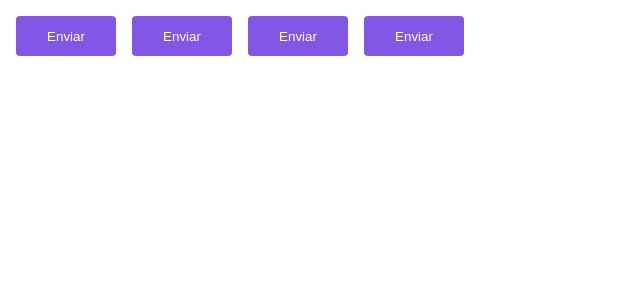
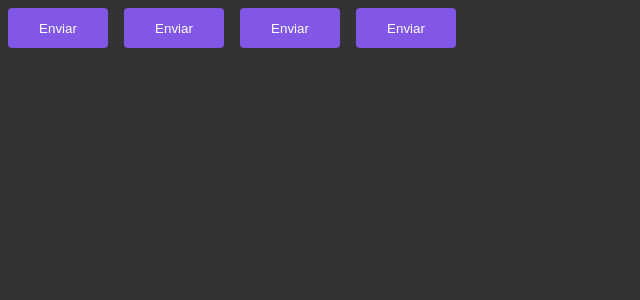
Before and after one commit to MarcosVOS/timer-pomodoro, a React (Vite) app: page / in a window 1280 px wide. Shown: the top 300 px of the page, without its empty margins (0-640 px from the left). Built offline with nearby package versions, Linux system fonts and the light colour scheme.

Commit message:
working with global styles

```diff
--- a/src/App.tsx
+++ b/src/App.tsx
@@ -1,6 +1,7 @@
 import { ThemeProvider } from "styled-components"
 import { Button } from "./components/Button";
 import { defaultTheme } from "./styles/themes/default";
+import { GlobalStyle } from "./styles/global";
 
 export function App() {
 
@@ -10,6 +11,7 @@
       <Button variant="secondary"/>
       <Button variant="success"/>
       <Button variant="danger"/>
+      <GlobalStyle/>
     </ThemeProvider>
   )
 }
--- /dev/null
+++ b/src/styles/global.ts
@@ -0,0 +1,16 @@
+import { createGlobalStyle } from "styled-components";
+
+export const GlobalStyle = createGlobalStyle`
+    *{
+        margin: 0;
+        padding: 0;
+        box-sizing: border-box;
+    }
+
+    body{
+        background: #333;
+        color: #FFF;
+    }
+
+
+`
```
